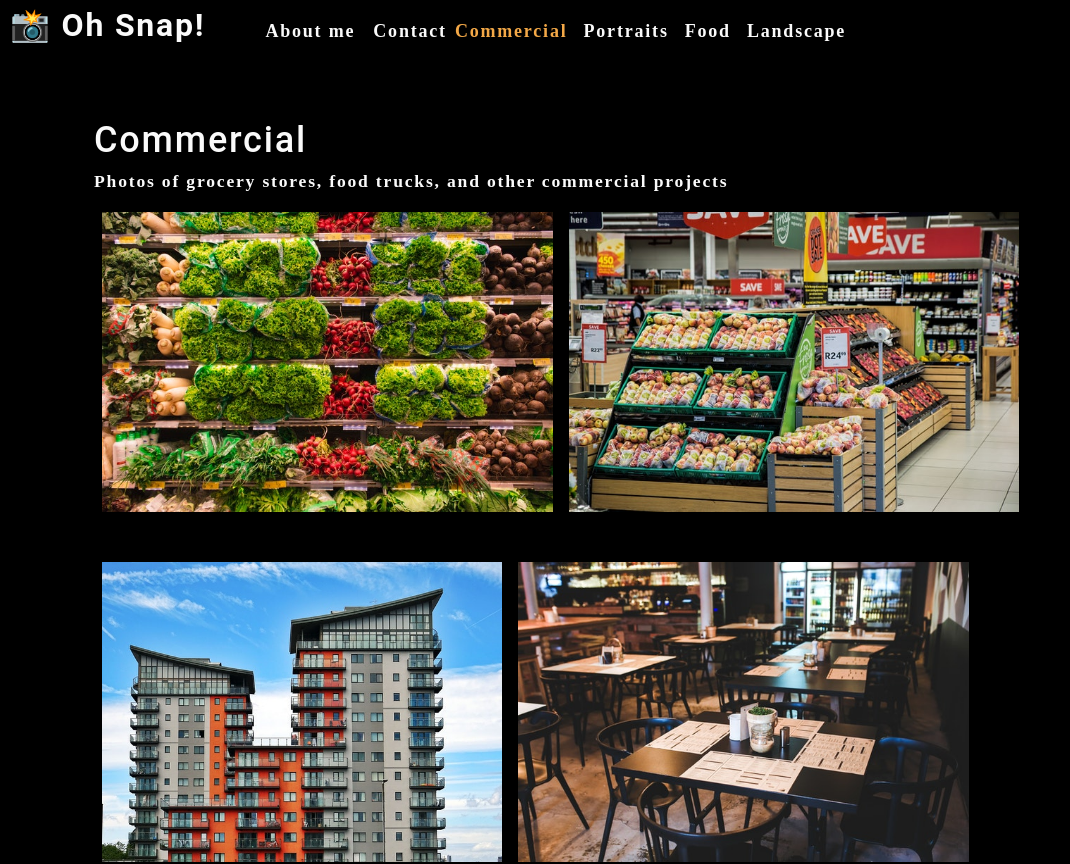
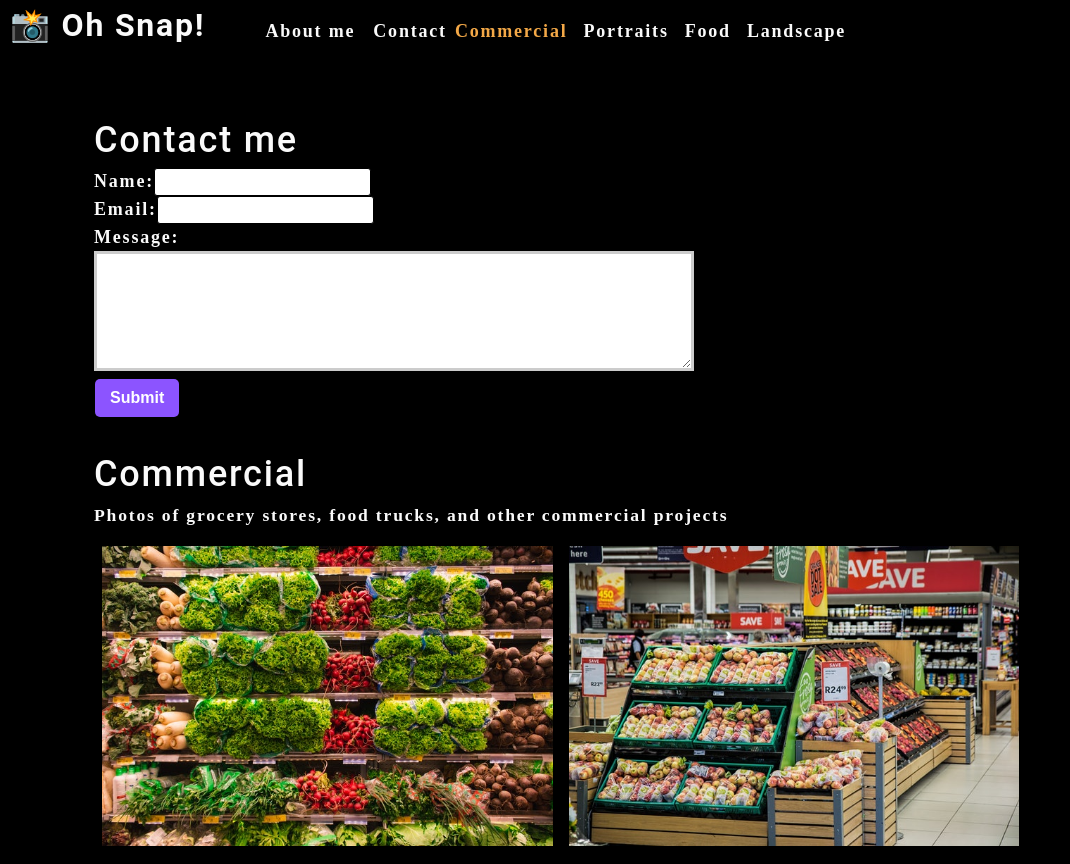
Before and after one commit to flovelace/photo-portfolio, a React (Create React App) app: page / in a window 1280 px wide. Shown: the top 864 px of the page, without its empty margins (0-1070 px from the left). Built offline with nearby package versions, Linux system fonts and the light colour scheme.

Commit message:
added functions for the form to handle state and state change

```diff
--- a/src/App.js
+++ b/src/App.js
@@ -2,6 +2,7 @@
 import Nav from './components/Nav';
 import About from './components/About';
 import Gallery from './components/Gallery';
+import ContactForm from './components/Contact';
 
 function App() {
   const [categories] = useState([
@@ -24,6 +25,7 @@
         currentCategory={currentCategory}
       ></Nav>
       <main>
+        <ContactForm></ContactForm>
         <Gallery currentCategory={currentCategory}></Gallery>
         <About></About>
       </main>
--- a/src/components/Contact/index.js
+++ b/src/components/Contact/index.js
@@ -1,21 +1,30 @@
-import react from "react";
+import React, { useState } from "react";
 
 function ContactForm() {
+    const [formState, setFormState] = useState({ name: '', email: '', message: '' });
+    const { name, email, message } = formState;
+
+    function handlechange(e) {
+        setFormState({...formState, [e.target.name]: e.target.value })
+    }
+
+    console.log(formState);
+
     return (
         <section>
             <h1>Contact me</h1>
             <form id="contact-form">
                 <div>
                     <label htmlFor="name">Name:</label>
-                    <input type="text" name="name" />
+                    <input type="text" defaultValue={name} onChange={handlechange} name="name" />
                 </div>
                 <div>
                     <label htmlFor="email">Email:</label>
-                    <input type="email" name="email" />
+                    <input type="email" defaultValue={email} name="email" />
                 </div>
                 <div>
                     <label htmlFor="message">Message:</label>
-                    <textarea name="message" rows="5" />
+                    <textarea name="message" defaultValue={message} rows="5" />
                     <button type="submit">Submit</button>
                 </div>
             </form>
```
